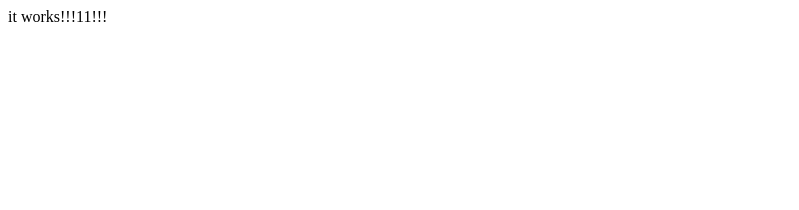
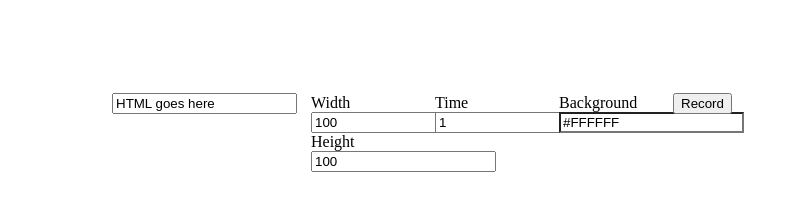
Before and after one commit to ZyberDev/element2webm, a plain HTML site: page index.html in a window 1280 px wide. Shown: the whole page, without its empty margins (0-799 px from the left). Drawn offline with Linux system fonts and the light colour scheme.

Commit message:
Added index.html

```diff
--- a/index.html
+++ b/index.html
@@ -1 +1,32 @@
-it works!!!11!!!
+<!DOCTYPE html>
+<html lang="en">
+    <head>
+        <title>Element Recorder</title>
+        <link rel="stylesheet" href="styles.css">
+    </head>
+    <body>
+        <nav class="navbar">
+            <div class="navbar__container">
+                <svg class="icon" width="100px" height="100px"></svg>
+                <input class="htmldata" value="HTML goes here">
+                <div style="display: inline-grid; padding: 10px; width: 100px;">
+                    <tex class="widthlabel">Width</tex>
+                    <input class="capturewidth" value="100">
+                    <tex class="heightlabel">Height</tex>
+                    <input class="captureheight" value="100">
+                </div>
+                <div style="display: inline-grid; padding: 10px; width: 100px;">
+                    <tex class="lengthlabel">Time</tex>
+                    <input class="capturelength" value="1">
+                </div>
+                <div style="display: inline-grid; padding: 10px; width: 100px;">
+                    <tex class="colorlabel">Background</tex>
+                    <input class="capturecolor" style="background-color:#FFF;" value="#FFFFFF">
+                </div>
+                <button class="recordbutton">Record</button>
+            </div>
+        </nav>
+        <div class="frame"></div>
+    </body>
+</html>
+<script src="app.js"></script>
```
